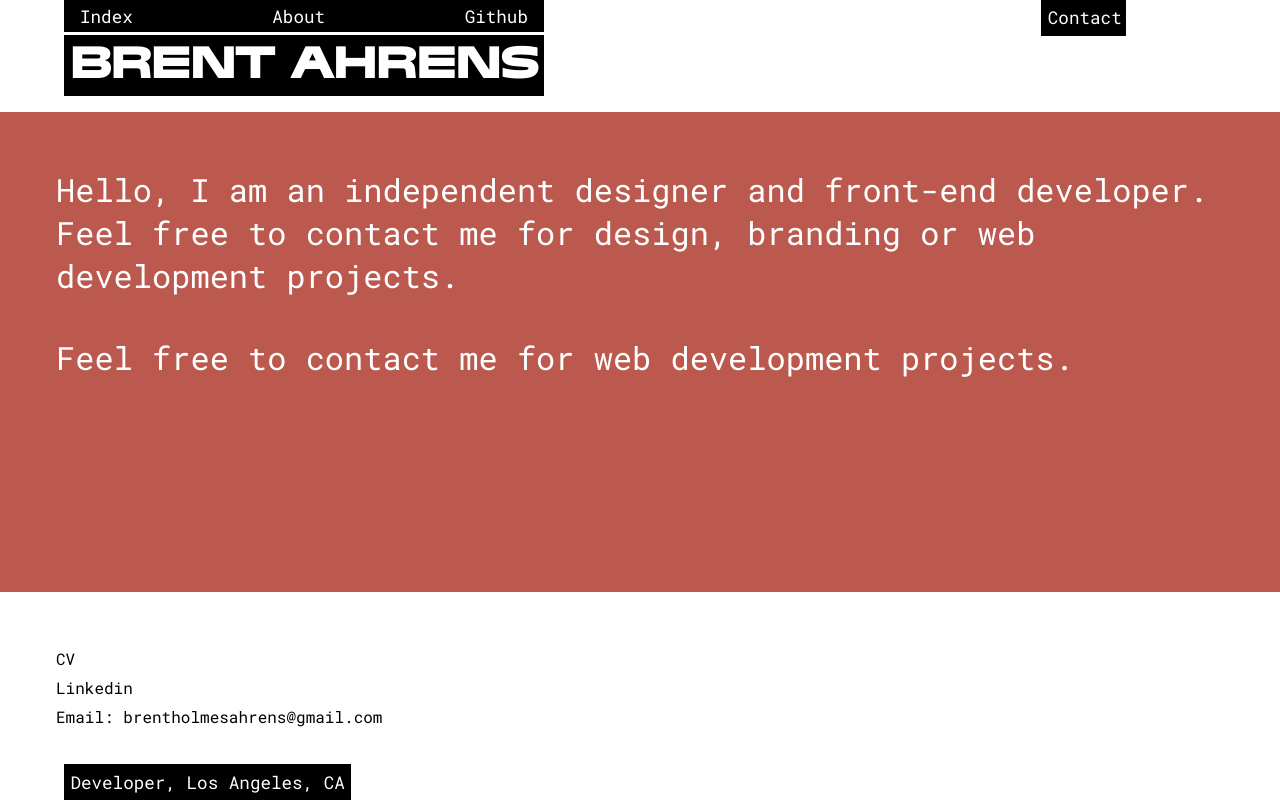
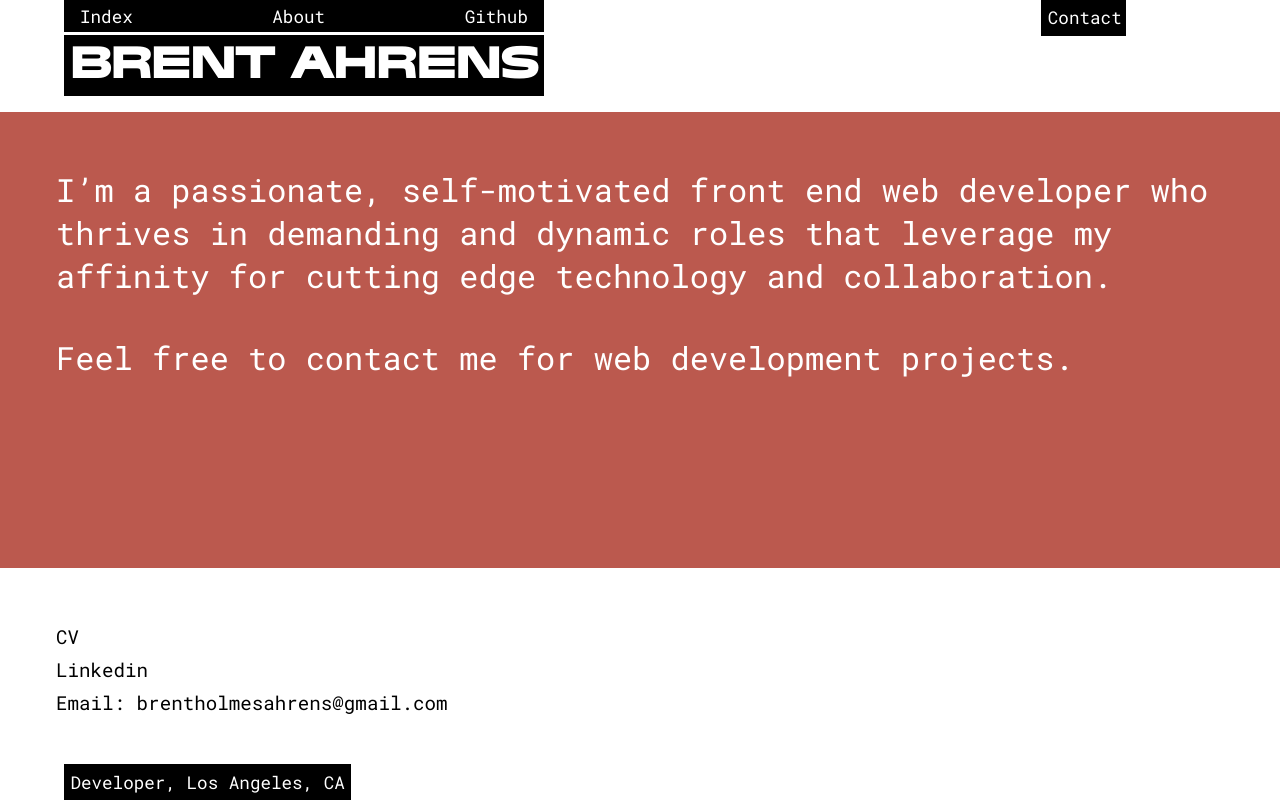
Before and after one commit to brentahrens1/brent-ahrens-new-portfolio, a React (Create React App) app: page /about in a window 1280 px wide. Built offline with nearby package versions, Linux system fonts and the light colour scheme.

Commit message:
adjusts styles about

```diff
--- a/src/components/About/About.js
+++ b/src/components/About/About.js
@@ -5,7 +5,7 @@ const About = () => {
     return (
         <div className="about">
             <div className="about__info">
-                <p>Hello, I am an independent designer and front-end developer. Feel free to contact me for design, branding or web development projects.</p>
+                <p>I’m a passionate, self-motivated front end web developer who thrives in demanding and dynamic roles that leverage my affinity for cutting edge technology and collaboration.</p>
                 <br></br>
                 <p>Feel free to contact me for web development projects.</p>
             </div>
--- a/src/sass/_about.scss
+++ b/src/sass/_about.scss
@@ -6,7 +6,7 @@
     flex-direction: column;
 
     &__info {
-        height: 60vh;
+        height: 57vh;
         padding: 3.5rem;
         background: #BB594E;
         font-size: 2rem;
@@ -19,6 +19,7 @@
 
         p {
             margin-bottom: .5rem;
+            font-size: 1.2rem;
         }
 
         a:link, a:visited {
```
